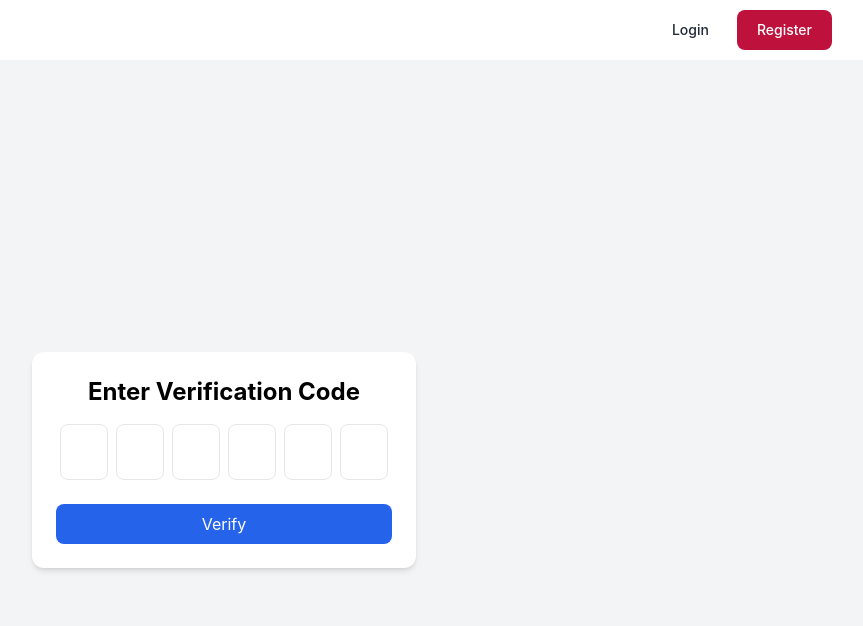
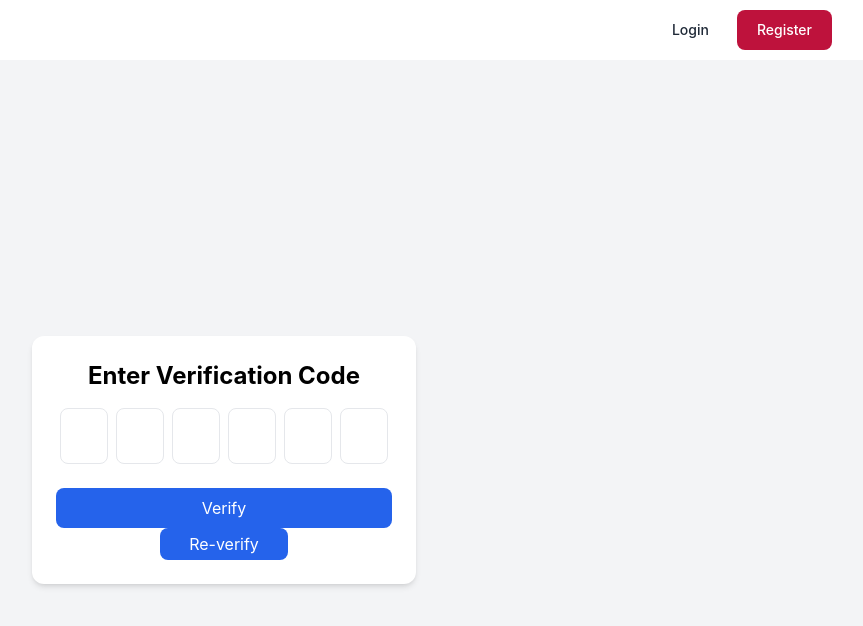
Before and after one commit to Kruzk02/login-and-registration-angular, an Angular app: page /verify in a window 1280 px wide. Shown: the top 626 px of the page, without its empty margins (416-1279 px from the left). Built offline with nearby package versions, Linux system fonts and the light colour scheme; no server answers.

Commit message:
feat: add reverify() to verify component

```diff
--- a/src/app/component/verify/verify.component.html
+++ b/src/app/component/verify/verify.component.html
@@ -16,8 +16,12 @@
             class="w-full py-2 bg-blue-600 text-white rounded-lg hover:bg-blue-700 transition">
       Verify
     </button>
+    <button (click)="reVerify()"
+            class="w-32 py-1 bg-blue-600 text-white rounded-lg hover:bg-blue-700 transition">
+      Re-verify
+    </button>
     <span
-      *ngIf="message == 'Account verified successfully.'; else errorTemplate"
+      *ngIf="message == 'Account verified successfully.' || message == 'Check your email'; else errorTemplate"
        [ngStyle]="{ color: 'green'}"class="text-center"
        >{{message}}</span>
      <ng-template #errorTemplate>
--- a/src/app/component/verify/verify.component.ts
+++ b/src/app/component/verify/verify.component.ts
@@ -57,4 +57,14 @@ export class VerifyComponent {
     }
   }
 
+  reVerify(): void {
+    this.authService.reVerify().subscribe({
+      next: (response) => {
+        this.message = response.message;
+      },
+      error: (err) => {
+        this.message = err.message;
+      }
+    });
+  }
 }
```
